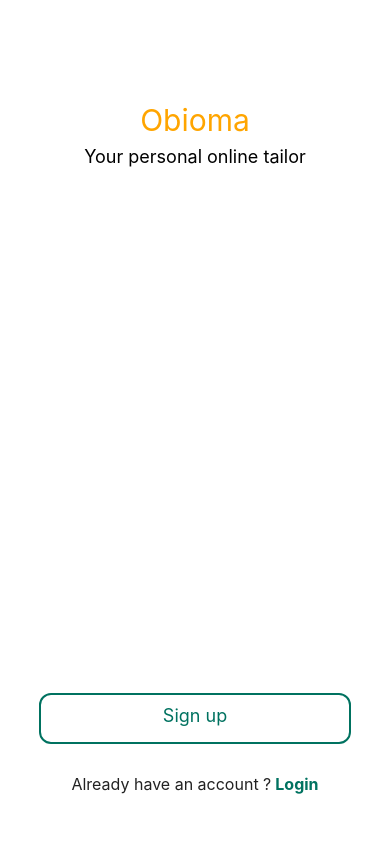
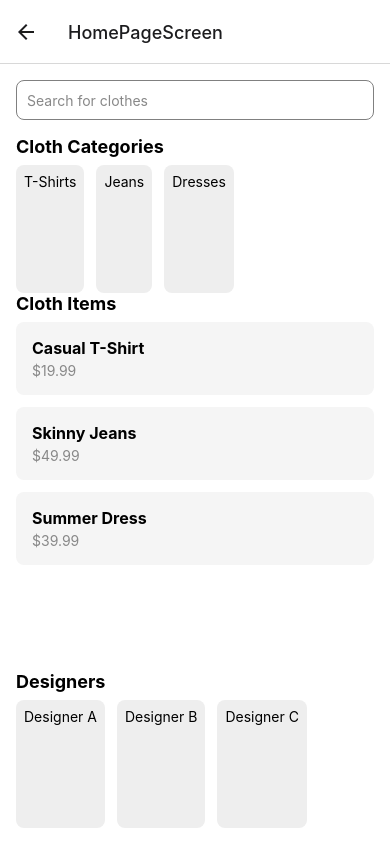
Before and after one commit to Rexnice/obioma, a React Native app: screen /HomePageScreen in a window 390 px wide. Built offline with nearby package versions, Linux system fonts and the light colour scheme.

Commit message:
"We Muveeeee commmit"

```diff
--- a/App.js
+++ b/App.js
@@ -2,7 +2,7 @@ import React from 'react';
 import {Text, View, } from 'react-native'
 import {createNativeStackNavigator} from '@react-navigation/native-stack'
 import {NavigationContainer} from '@react-navigation/native'
-import { Login, Signup, Welcome } from './screens';
+import { Login, Signup, Welcome, HomePageScreen } from './screens';
 
 const Stack = createNativeStackNavigator()
 export default function App() {
@@ -32,6 +32,13 @@ export default function App() {
                         headerShown:false
                     }}
                 />
+                <Stack.Screen
+                    name='HomePageScreen'
+                    component={HomePageScreen}
+                    options ={{
+                        headerShown:true
+                    }}
+                />
             </Stack.Navigator>
         </NavigationContainer>
 
--- /dev/null
+++ b/screens/HomePageScreen.js
@@ -0,0 +1,127 @@
+import React from 'react';
+import { View, Text, TextInput, FlatList, StyleSheet } from 'react-native';
+
+const HomePageScreen = () => {
+  const clothCategories = [
+    { id: '1', category: 'T-Shirts' },
+    { id: '2', category: 'Jeans' },
+    { id: '3', category: 'Dresses' },
+    // Add more categories as needed
+  ];
+
+  const clothItems = [
+    { id: '1', name: 'Casual T-Shirt', price: '$19.99' },
+    { id: '2', name: 'Skinny Jeans', price: '$49.99' },
+    { id: '3', name: 'Summer Dress', price: '$39.99' },
+    // Add more cloth items as needed
+  ];
+
+  const designers = [
+    { id: '1', name: 'Designer A' },
+    { id: '2', name: 'Designer B' },
+    { id: '3', name: 'Designer C' },
+    // Add more designers as needed
+  ];
+
+  return (
+    <View style={styles.container}>
+      {/* Search Bar */}
+      <TextInput
+        style={styles.searchBar}
+        placeholder="Search for clothes"
+        placeholderTextColor="#888"
+      />
+
+      {/* Cloth Categories */}
+      <Text style={styles.sectionTitle}>Cloth Categories</Text>
+      <FlatList
+        data={clothCategories}
+        keyExtractor={(item) => item.id}
+        horizontal
+        renderItem={({ item }) => (
+          <View style={styles.categoryItem}>
+            <Text>{item.category}</Text>
+          </View>
+        )}
+      />
+
+      {/* Cloth Items */}
+      <Text style={styles.sectionTitle}>Cloth Items</Text>
+      <FlatList
+        data={clothItems}
+        keyExtractor={(item) => item.id}
+        renderItem={({ item }) => (
+          <View style={styles.itemContainer}>
+            <Text style={styles.itemName}>{item.name}</Text>
+            <Text style={styles.itemPrice}>{item.price}</Text>
+          </View>
+        )}
+      />
+
+      {/* Designers */}
+      <Text style={styles.sectionTitle}>Designers</Text>
+      <FlatList
+        data={designers}
+        keyExtractor={(item) => item.id}
+        horizontal
+        renderItem={({ item }) => (
+          <View style={styles.designerItem}>
+            <Text>{item.name}</Text>
+          </View>
+        )}
+      />
+    </View>
+  );
+};
+
+
+export default HomePageScreen;
+
+
+const styles = StyleSheet.create({
+  container: {
+    flex: 1,
+    padding: 16,
+    backgroundColor: '#fff',
+  },
+  searchBar: {
+    height: 40,
+    borderColor: 'gray',
+    borderWidth: 1,
+    borderRadius: 8,
+    marginBottom: 16,
+    paddingLeft: 10,
+  },
+  sectionTitle: {
+    fontSize: 18,
+    fontWeight: 'bold',
+    marginBottom: 8,
+  },
+  categoryItem: {
+    marginRight: 12,
+    padding: 8,
+    backgroundColor: '#eee',
+    borderRadius: 8,
+  },
+  itemContainer: {
+    marginBottom: 12,
+    padding: 16,
+    backgroundColor: '#f5f5f5',
+    borderRadius: 8,
+  },
+  itemName: {
+    fontSize: 16,
+    fontWeight: 'bold',
+  },
+  itemPrice: {
+    fontSize: 14,
+    color: '#888',
+    marginTop: 4,
+  },
+  designerItem: {
+    marginRight: 12,
+    padding: 8,
+    backgroundColor: '#eee',
+    borderRadius: 8,
+  },
+});
--- a/screens/Login.js
+++ b/screens/Login.js
@@ -1,9 +1,11 @@
-import { StyleSheet, Text, View, ScrollView, TextInput, TouchableOpacity } from 'react-native'
+import { StyleSheet, Text, View, ScrollView, TextInput, TouchableOpacity, Pressable } from 'react-native'
 import React from 'react';
 import { SafeAreaView } from 'react-native-safe-area-context';
 import COLORS from '../constants/colors';
+import { useNavigation } from '@react-navigation/native';
 
 const Login = () => {
+  const navigation = useNavigation()
   return (
     <SafeAreaView style={styles.safeAView}>
       <ScrollView contentContainerStyle={styles.scrollContainer}>
@@ -38,15 +40,18 @@ const Login = () => {
               style={{width:'50%'}}>
               </TextInput>
             </View>
-            <TouchableOpacity style={styles.submitButton}>
+            <Pressable
+              onPress ={()=>navigation.navigate("HomePageScreen")}
+              style={styles.submitButton}>
               <Text style={styles.submitButtonText}>Submit</Text>
-            </TouchableOpacity>
+            </Pressable>
           </View>
         </View>
       </ScrollView>
     </SafeAreaView>
   )
 }
+
 
 export default Login
 
--- a/screens/index.js
+++ b/screens/index.js
@@ -1,7 +1,7 @@
 import Login from "./Login";
 import Signup from "./Signup";
 import Welcome from "./Welcome";
-
+import HomePageScreen from "./HomePageScreen";
 export {
-    Login, Signup, Welcome
+    Login, Signup, Welcome, HomePageScreen
 }
```
Also changed, not shown: components/HomePage.js (deleted).
